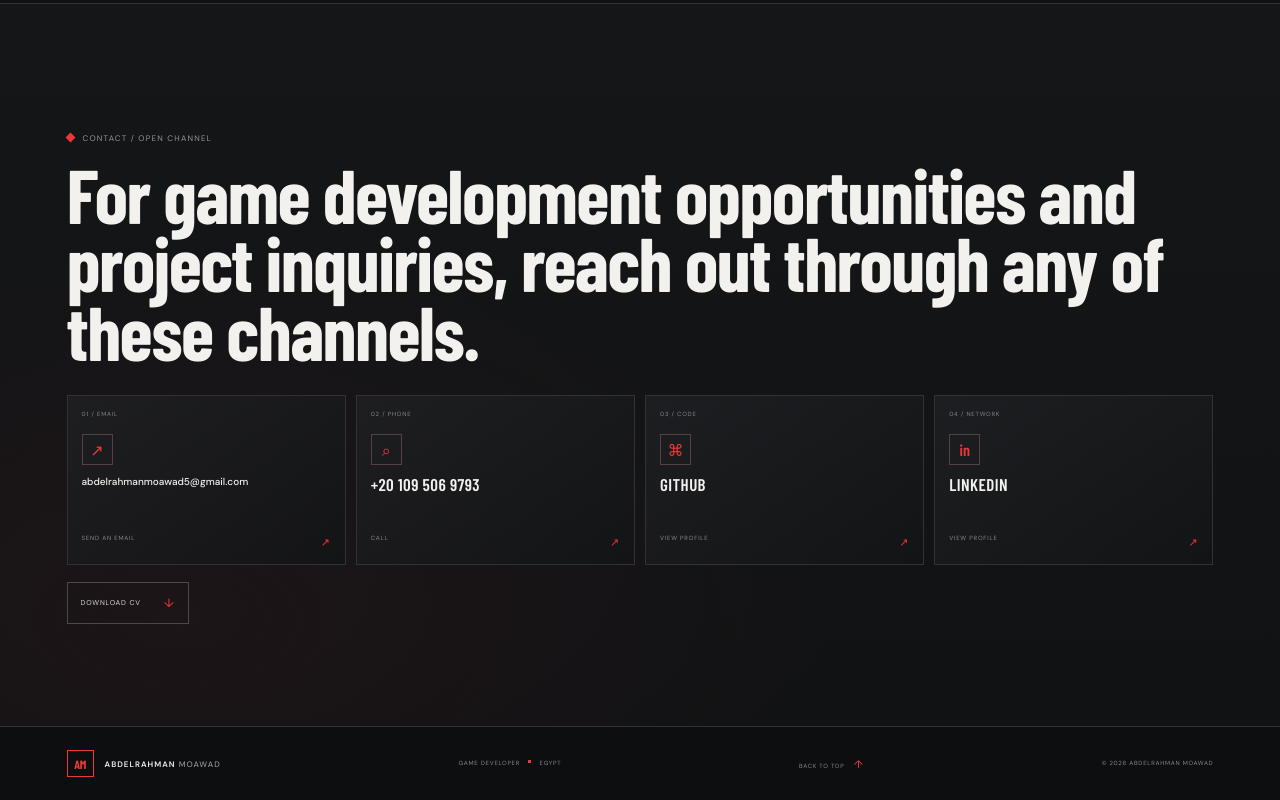
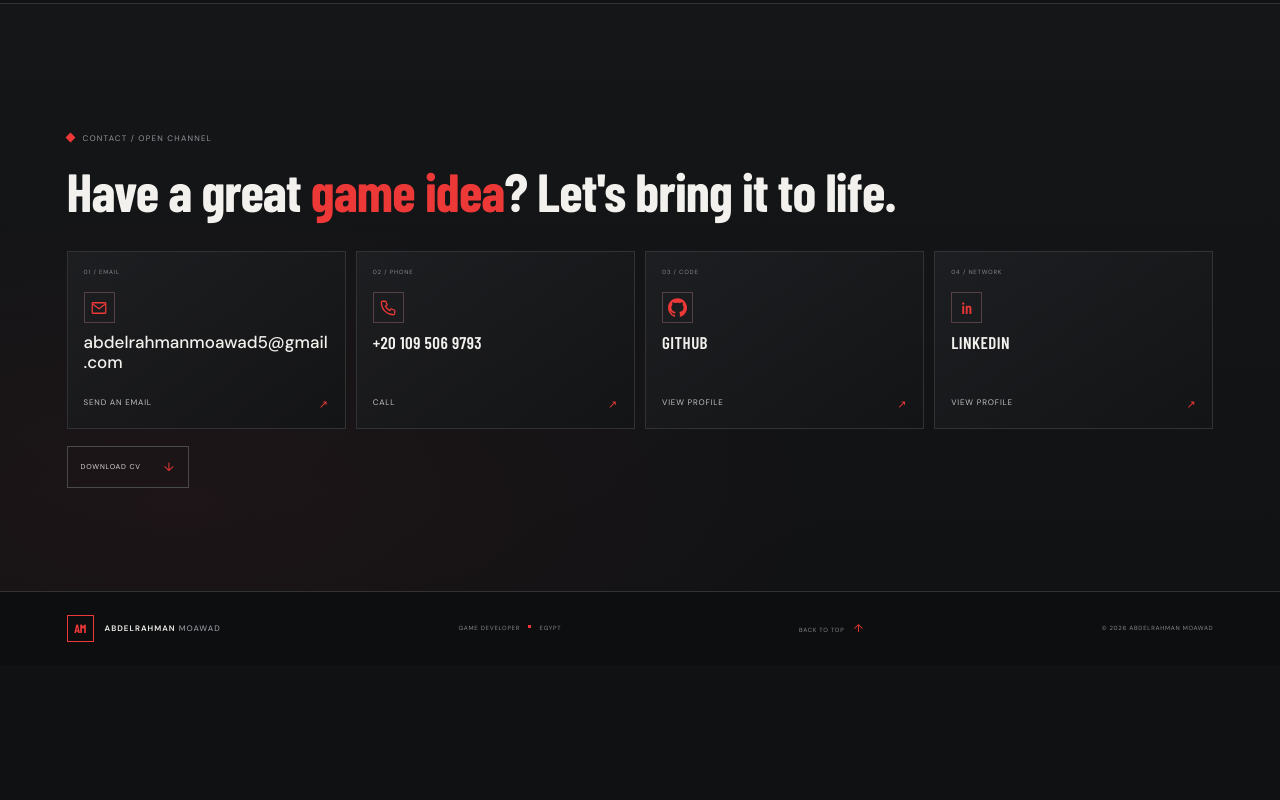
Before and after one commit to AbdelrahmanMoawad/portfolio, a React (Vite) app in the folder abdelrahman-moawad-portfolio-source/: page / in a window 1280 px wide. Shown: the part 4501-5301 px from the top of the page. After the commit the page ends 5166 px from the top, so only its background shows below. Built offline with nearby package versions, Linux system fonts and the light colour scheme; a web font is replaced by a local one.

Commit message:
Polish Contact section UI

```diff
--- a/abdelrahman-moawad-portfolio-source/src/components/Contact.tsx
+++ b/abdelrahman-moawad-portfolio-source/src/components/Contact.tsx
@@ -8,25 +8,25 @@ export default function Contact() {
         <div className="contact-heading">
           <div>
             <span className="section-kicker"><i /> CONTACT / OPEN CHANNEL</span>
-            <h2 id="contact-title">For game development opportunities and project inquiries, reach out through any of these channels.</h2>
+            <h2 id="contact-title">Have a great <span>game idea</span>? Let&apos;s bring it to life.</h2>
           </div>
         </div>
         <div className="contact-grid">
           <a className="contact-card contact-email" href={`mailto:${contact.email}`}>
             <span className="contact-card-index">01 / EMAIL</span>
-            <span className="contact-card-icon" aria-hidden="true">↗</span>
+            <span className="contact-card-icon" aria-hidden="true"><svg viewBox="0 0 24 24" fill="none" stroke="currentColor" strokeWidth="1.7" strokeLinecap="round" strokeLinejoin="round"><rect x="3" y="5" width="18" height="14" rx="1" /><path d="m4 7 8 6 8-6" /></svg></span>
             <strong>{contact.email}</strong>
             <span className="contact-card-action">SEND AN EMAIL <b aria-hidden="true">↗</b></span>
           </a>
           <a className="contact-card" href="tel:+201095069793">
             <span className="contact-card-index">02 / PHONE</span>
-            <span className="contact-card-icon" aria-hidden="true">⌕</span>
+            <span className="contact-card-icon" aria-hidden="true"><svg viewBox="0 0 24 24" fill="none" stroke="currentColor" strokeWidth="1.7" strokeLinecap="round" strokeLinejoin="round"><path d="M5 3h4l2 5-2.5 1.5a14 14 0 0 0 6 6L16 13l5 2v4a2 2 0 0 1-2 2C10 20.5 3.5 14 3 5a2 2 0 0 1 2-2Z" /></svg></span>
             <strong>{contact.phone}</strong>
             <span className="contact-card-action">CALL <b aria-hidden="true">↗</b></span>
           </a>
           <a className="contact-card" href={contact.github} target="_blank" rel="noreferrer">
             <span className="contact-card-index">03 / CODE</span>
-            <span className="contact-card-icon" aria-hidden="true">⌘</span>
+            <span className="contact-card-icon" aria-hidden="true"><svg className="contact-github-icon" viewBox="0 0 24 24" role="img" aria-label="GitHub Octocat"><path d="M12 .297c-6.63 0-12 5.373-12 12 0 5.303 3.438 9.8 8.205 11.385.6.113.82-.258.82-.577 0-.285-.01-1.04-.015-2.04-3.338.724-4.042-1.61-4.042-1.61-.546-1.386-1.333-1.755-1.333-1.755-1.09-.745.083-.73.083-.73 1.205.084 1.84 1.236 1.84 1.236 1.07 1.835 2.807 1.305 3.492.998.108-.776.42-1.305.763-1.605-2.665-.3-5.467-1.332-5.467-5.93 0-1.31.467-2.38 1.235-3.22-.135-.303-.54-1.523.105-3.176 0 0 1.005-.322 3.3 1.23.96-.267 1.98-.399 3-.405 1.02.006 2.04.138 3 .405 2.28-1.552 3.285-1.23 3.285-1.23.645 1.653.24 2.873.12 3.176.765.84 1.23 1.91 1.23 3.22 0 4.61-2.805 5.625-5.475 5.92.435.375.81 1.102.81 2.222 0 1.606-.015 2.896-.015 3.286 0 .315.21.69.825.57C20.565 22.092 24 17.592 24 12.297 24 5.67 18.627.297 12 .297z" /></svg></span>
             <strong>GITHUB</strong>
             <span className="contact-card-action">VIEW PROFILE <b aria-hidden="true">↗</b></span>
           </a>
--- a/abdelrahman-moawad-portfolio-source/src/data/translations.ts
+++ b/abdelrahman-moawad-portfolio-source/src/data/translations.ts
@@ -20,7 +20,7 @@ export const ar: Record<string, string> = {
   'TECHNICAL LOADOUT / 12 SKILLS': 'المهارات التقنية / 12 مهارة', 'SKILLS.': 'المهارات.', 'A focused toolkit for building and implementing gameplay experiences.': 'مجموعة مركزة من الأدوات لبناء تجارب اللعب وتنفيذها.', 'PROGRAMMING': 'البرمجة', 'ENGINE & TOOLS': 'المحركات والأدوات', 'GAME FORMATS': 'أنواع الألعاب', 'Data Structures': 'هياكل البيانات', 'Gameplay Programming': 'برمجة أسلوب اللعب', 'Unity Animator': 'متحكم الرسوم المتحركة في Unity', 'Unity UI': 'واجهات Unity', '2D Game Development': 'تطوير ألعاب ثنائية الأبعاد', '3D Game Development': 'تطوير ألعاب ثلاثية الأبعاد', 'SKILL INDEX / 12': 'فهرس المهارات / 12', 'NO RANKINGS / NO PROFICIENCY CLAIMS': 'دون تصنيفات أو ادعاءات بمستوى الإتقان',
   'EDUCATION / TRAINING': 'التعليم / التدريب', 'EDUCATION.': 'التعليم.', 'Academic study and game development training.': 'الدراسة الأكاديمية والتدريب على تطوير الألعاب.', 'ACADEMIC': 'دراسة أكاديمية', 'COLLEGE START': 'بداية الدراسة الجامعية', 'EXPECTED GRADUATION': 'التخرج المتوقع', 'GAME DEVELOPMENT TRACK': 'مسار تطوير الألعاب', 'TRACK': 'المسار', 'DEVELOPMENT TRAINING': 'تدريب تطوير', 'IN PROGRESS': 'مستمر', 'LEARNING / GAME DEVELOPMENT': 'التعلم / تطوير الألعاب', 'ACADEMIC + TRAINING': 'دراسة أكاديمية + تدريب',
   'DEVELOPMENT SERVICES / 07 AREAS': 'خدمات التطوير / 07 مجالات', 'SERVICES.': 'الخدمات.', 'Practical game development support, from a playable prototype to gameplay and interface implementation.': 'دعم عملي لتطوير الألعاب، من النموذج الأولي القابل للعب إلى تنفيذ أسلوب اللعب والواجهات.', 'SERVICE': 'خدمة', 'Build gameplay experiences in Unity from early prototype through implementation.': 'بناء تجارب اللعب في Unity بدءًا من النموذج الأولي وحتى التنفيذ.', 'Implement player controls, interactions, and gameplay flow.': 'تنفيذ تحكم اللاعب والتفاعلات وتدفق أسلوب اللعب.', 'Write organized scripts that connect gameplay systems and interface behavior.': 'كتابة شيفرات منظمة تربط أنظمة اللعب بسلوك الواجهة.', 'Shape and implement player actions, rules, and in-game feedback.': 'تصميم وتنفيذ أفعال اللاعب والقواعد والتغذية الراجعة داخل اللعبة.', 'Develop interactive game experiences across 2D and 3D formats.': 'تطوير تجارب ألعاب تفاعلية بصيغتي 2D و3D.', 'Turn a gameplay idea into a playable early build for evaluation.': 'تحويل فكرة لأسلوب اللعب إلى نموذج أولي قابل للتجربة والتقييم.', 'Implement in-game interface screens and feedback with Unity UI.': 'تنفيذ شاشات الواجهة والتغذية الراجعة داخل اللعبة باستخدام Unity UI.', 'IMPLEMENTATION FOCUSED': 'تركيز على التنفيذ', 'GAME DEVELOPMENT / UNITY': 'تطوير الألعاب / Unity',
-  'CONTACT / OPEN CHANNEL': 'تواصل / قناة مفتوحة', 'For game development opportunities and project inquiries, reach out through any of these channels.': 'للفرص المتعلقة بتطوير الألعاب والاستفسار عن المشاريع، تواصل عبر أي من القنوات التالية.', 'EMAIL': 'البريد الإلكتروني', 'SEND AN EMAIL': 'أرسل بريدًا إلكترونيًا', 'PHONE': 'الهاتف', 'CALL': 'اتصل', 'CODE': 'البرمجة', 'NETWORK': 'التواصل المهني', 'GITHUB': 'جيت هَب', 'LINKEDIN': 'لينكدإن', 'VIEW PROFILE': 'عرض الملف',
+  'CONTACT / OPEN CHANNEL': 'تواصل / قناة مفتوحة', 'Have a great': 'هل لديك فكرة', 'game idea': 'لعبة رائعة', "? Let's bring it to life.": '؟ لنجعلها حقيقة.', 'EMAIL': 'البريد الإلكتروني', 'SEND AN EMAIL': 'أرسل بريدًا إلكترونيًا', 'PHONE': 'الهاتف', 'CALL': 'اتصل', 'CODE': 'البرمجة', 'NETWORK': 'التواصل المهني', 'GITHUB': 'جيت هَب', 'LINKEDIN': 'لينكدإن', 'VIEW PROFILE': 'عرض الملف',
   'GAME DEVELOPER  EGYPT': 'مطور ألعاب  مصر', 'BACK TO TOP': 'العودة للأعلى', 'Abdelrahman Moawad, back to top': 'عبدالرحمن معوض، العودة للأعلى',
   'Stylized kitchen environment illustration': 'رسم توضيحي لمطبخ بأسلوب فني', 'Abstract corridor and countdown illustration for The Final Minute': 'رسم تجريدي لممر وعدّاد تنازلي للعبة الدقيقة الأخيرة',
   'HOME': 'الرئيسية', 'PROJECTS': 'المشاريع', 'SKILLS': 'المهارات', 'EDUCATION': 'التعليم', 'SERVICES': 'الخدمات', 'CONTACT': 'تواصل',
--- a/abdelrahman-moawad-portfolio-source/src/index.css
+++ b/abdelrahman-moawad-portfolio-source/src/index.css
@@ -90,17 +90,19 @@ button { cursor: pointer; }
 .contact-section { position: relative; padding: var(--space-section) var(--gutter) clamp(65px, 8vw, 105px); border-top: 1px solid var(--line); background: radial-gradient(ellipse at 14% 85%, rgba(85,32,36,.17), transparent 42%), linear-gradient(180deg,#151618,#111214); }
 .contact-container { width: min(100%, var(--content-width)); margin: 0 auto; }
 .contact-heading { display: flex; justify-content: space-between; align-items: end; gap: 30px; margin-bottom: 30px; }
-.contact-heading h2 { margin: 16px 0 0; color: var(--text); font: 700 clamp(47px,6vw,76px)/.9 var(--display); letter-spacing: -.02em; }
+.contact-heading h2 { max-width: 940px; margin: 16px 0 0; color: var(--text); font: 700 clamp(34px,4.2vw,56px)/1.14 var(--display); letter-spacing: -.015em; }
 .contact-heading h2 span { color: var(--accent); }
 .contact-intro { max-width: 350px; margin: 0 0 3px; color: var(--muted); font-size: 10px; line-height: 1.8; }
 .contact-grid { display: grid; grid-template-columns: repeat(4,minmax(0,1fr)); gap: 10px; }
-.contact-card { position: relative; display: flex; min-width: 0; min-height: 170px; flex-direction: column; align-items: flex-start; padding: 14px; overflow: hidden; border: 1px solid var(--line); background: linear-gradient(145deg,rgba(31,32,35,.85),rgba(19,20,22,.94)); transition: border-color .2s, transform .2s, background .2s; }
+.contact-card { position: relative; display: flex; min-width: 0; min-height: 178px; flex-direction: column; align-items: flex-start; padding: 16px; overflow: hidden; border: 1px solid var(--line); background: linear-gradient(145deg,rgba(31,32,35,.85),rgba(19,20,22,.94)); transition: border-color .2s, transform .2s, background .2s; }
 .contact-card:hover { transform: translateY(-3px); border-color: #684044; background: linear-gradient(145deg,#252326,#191a1c); }
 .contact-card-index { color: #85868b; font-size: 6px; letter-spacing: .13em; }
-.contact-card-icon { display: grid; place-items: center; width: 31px; height: 31px; margin: 15px 0 10px; border: 1px solid #554044; color: var(--accent); font: 600 16px var(--display); }
+.contact-card-icon { display: grid; flex: 0 0 31px; place-items: center; width: 31px; height: 31px; margin: 15px 0 10px; border: 1px solid #554044; color: var(--accent); font: 600 16px var(--display); }
+.contact-card-icon svg { display: block; width: 18px; height: 18px; }
+.contact-card-icon .contact-github-icon { width: 19px; height: 19px; fill: currentColor; }
 .contact-card strong { max-width: 100%; overflow-wrap: anywhere; color: var(--text); font: 600 17px/1.15 var(--display); letter-spacing: .025em; }
-.contact-email strong { font: 500 10px/1.4 'DM Sans',sans-serif; letter-spacing: 0; }
-.contact-card-action { display: flex; justify-content: space-between; width: 100%; margin-top: auto; padding-top: 12px; color: #88898d; font-size: 6px; letter-spacing: .13em; }
+.contact-email strong { font: 500 17px/1.15 'DM Sans',sans-serif; letter-spacing: 0; }
+.contact-card-action { display: flex; justify-content: space-between; width: 100%; margin-top: auto; padding-top: 12px; color: #c0c0c3; font-size: 8px; letter-spacing: .1em; }
 .contact-card-action b { color: var(--accent); font-size: 11px; font-weight: 400; }
 .contact-cv { display: inline-flex; align-items: center; gap: 23px; margin-top: 17px; padding: 11px 13px; border: 1px solid var(--line-bright); color: #d8d7d5; font-size: 7px; letter-spacing: .12em; transition: border-color .2s,color .2s; }
 .contact-cv:hover { border-color: var(--accent); color: var(--text); }.contact-cv span { color: var(--accent); font-size: 12px; }
@@ -108,7 +110,7 @@ button { cursor: pointer; }
 .footer-wordmark { font-size: 8px; }.footer-wordmark .wordmark-mark { width: 27px; height: 27px; }
 .footer-role,.footer-top,.footer-copy { color: #88898d; font-size: 6px; letter-spacing: .12em; }.footer-role i { display: inline-block; width: 3px; height: 3px; margin: 0 6px 2px; background: var(--accent); }.footer-top span { padding-left: 7px; color: var(--accent); font-size: 11px; }
 @media (max-width: 900px) { .contact-grid { grid-template-columns: repeat(2,minmax(0,1fr)); } }
-@media (max-width: 600px) { .contact-heading { display: block; }.contact-intro { margin-top: 14px; }.contact-grid { gap: 8px; }.contact-card { min-height: 155px; padding: 11px; }.contact-card strong { font-size: 16px; }.contact-email strong { font-size: clamp(7px, 2vw, 8px); }.site-footer { justify-content: space-between; flex-wrap: wrap; gap: 13px; padding-top: 17px; padding-bottom: 17px; }.footer-role { order: 3; }.footer-copy { order: 4; }.footer-wordmark,.footer-top { width: calc(50% - 7px); }.footer-top { text-align: right; } }
+@media (max-width: 600px) { .contact-heading { display: block; }.contact-grid { gap: 8px; }.contact-card { min-height: 158px; padding: 14px; }.contact-card strong,.contact-email strong { font-size: 16px; }.contact-card-action { font-size: 8px; }.site-footer { justify-content: space-between; flex-wrap: wrap; gap: 13px; padding-top: 17px; padding-bottom: 17px; }.footer-role { order: 3; }.footer-copy { order: 4; }.footer-wordmark,.footer-top { width: calc(50% - 7px); }.footer-top { text-align: right; } }
 @media (max-width: 360px) { .contact-grid { grid-template-columns: 1fr; }.contact-card { min-height: 142px; } }
 @media (prefers-reduced-motion: reduce) { .contact-card,.contact-cv { transition-duration: .01ms !important; } }
 html[dir="rtl"] { font-family: 'Noto Sans Arabic', 'DM Sans', sans-serif; }
@@ -164,7 +166,8 @@ html[dir="rtl"] .section-kicker, html[dir="rtl"] .data-label { letter-spacing: 0
 [data-theme="light"] .services-section { background: radial-gradient(ellipse at 50% 0,rgba(207,48,53,.045),transparent 48%),var(--bg); }
 [data-theme="light"] .service-card,[data-theme="light"] .education-card,[data-theme="light"] .about-readout,[data-theme="light"] .contact-card { border-color: #c8c5bf; background: linear-gradient(145deg,#faf8f4,#e8e5df); }
 [data-theme="light"] .service-card:hover,[data-theme="light"] .contact-card:hover { background: linear-gradient(145deg,#fffdf9,#e9e5df); border-color: #b85a5d; }
-[data-theme="light"] .service-card-top,[data-theme="light"] .education-card-head,[data-theme="light"] .contact-card-index,[data-theme="light"] .contact-card-action,[data-theme="light"] .training-card-foot { color: #61636a; }
+[data-theme="light"] .service-card-top,[data-theme="light"] .education-card-head,[data-theme="light"] .contact-card-index,[data-theme="light"] .training-card-foot { color: #61636a; }
+[data-theme="light"] .contact-card-action { color: #55575d; }
 [data-theme="light"] .about-section { background: radial-gradient(ellipse at 6% 58%,rgba(207,48,53,.06),transparent 42%),#f0eee9; }
 [data-theme="light"] .about-copy p,[data-theme="light"] .about-copy p:first-child,[data-theme="light"] .about-fact b,[data-theme="light"] .education-details dd,[data-theme="light"] .education-institution,[data-theme="light"] .training-details b,[data-theme="light"] .achievement-event p,[data-theme="light"] .achievement-participation b { color: #292a2e; }
 [data-theme="light"] .about-readout::before,[data-theme="light"] .education-card::after { border-color: rgba(20,21,23,.08); }
```
